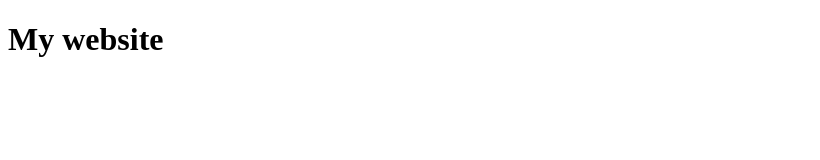
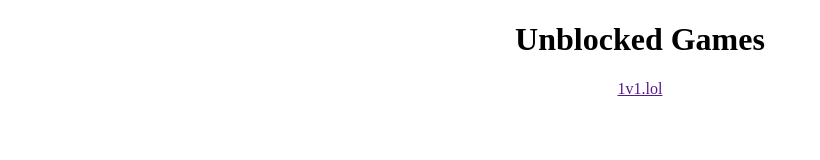
Before and after one commit to rhythmluvstocode/rhythmdahal.github.io, a plain HTML site: page website/index.html in a window 1280 px wide. Shown: the whole page, without its empty margins (0-820 px from the left). Drawn offline with Linux system fonts and the light colour scheme.

Commit message:
Update index.html

```diff
--- a/website/index.html
+++ b/website/index.html
@@ -1,9 +1,16 @@
 <!DOCTYPE html>
-<html>
-    <body>
-        <h1>
-            My website
-
-        </h1>
-    </body>
+<html lang="en">
+<head>
+    <meta charset="UTF-8">
+    <meta name="viewport" content="width=device-width, initial-scale=1.0">
+    <link rel="stylesheet" href="style.css">
+    <title>Games</title>
+</head>
+<body>
+    <center>
+   <h1>Unblocked Games</h1>
+ <a href=""
+ <button>1v1.lol</button>
+</a>
+</body>
 </html>
```
